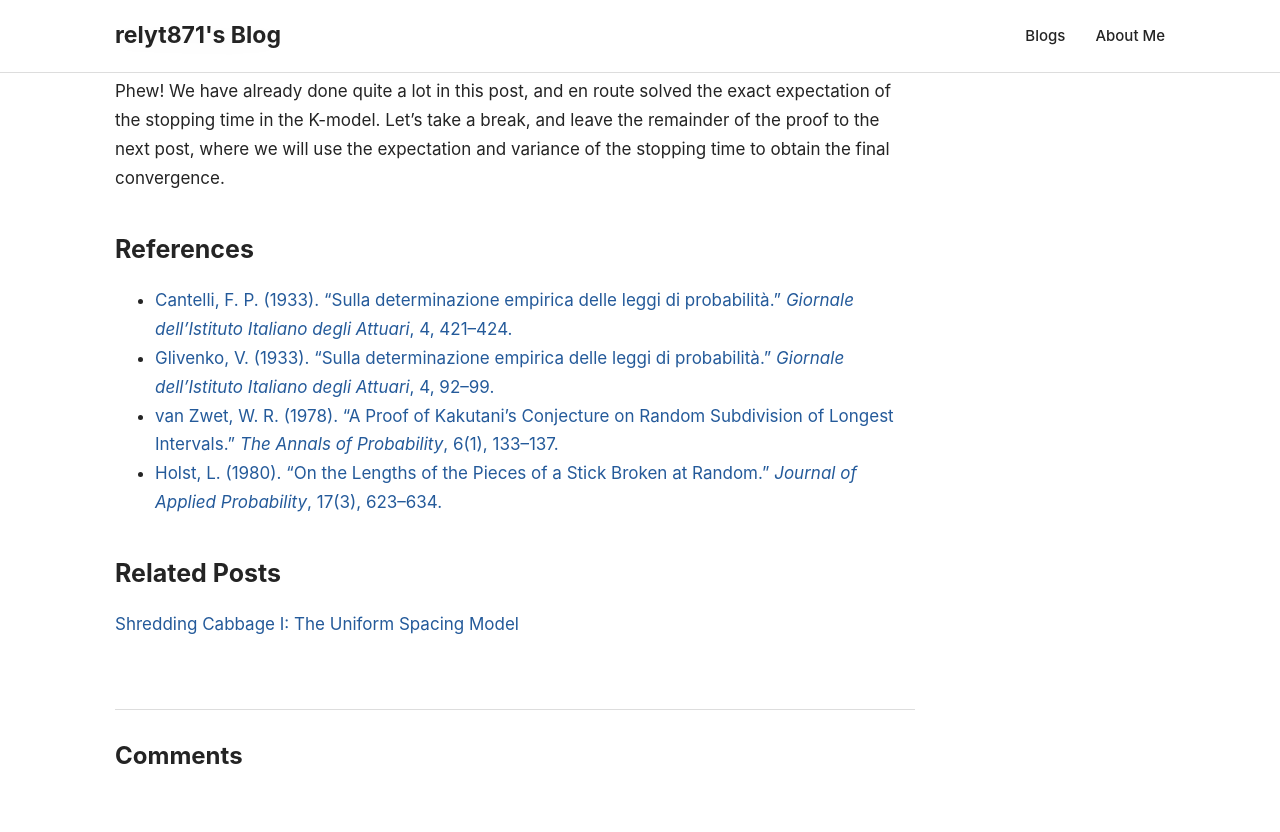
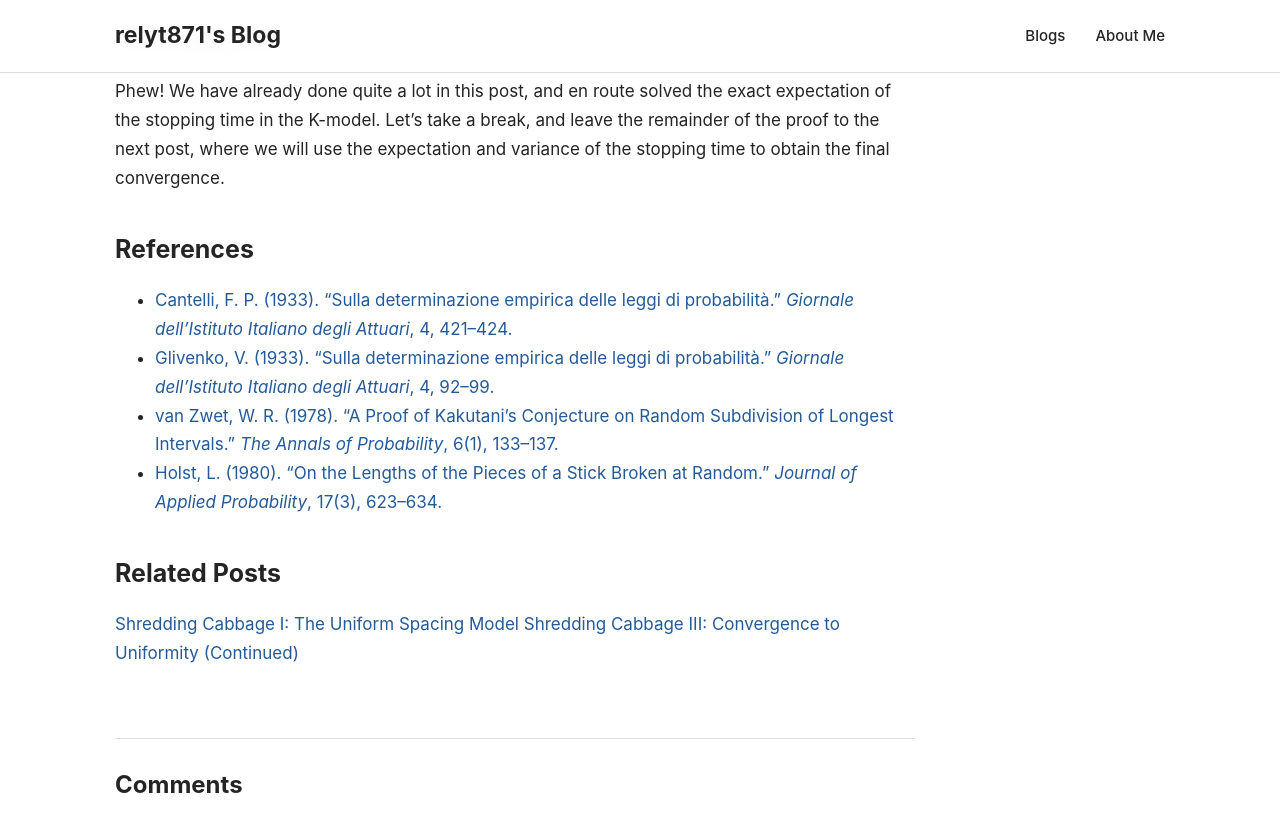
Before and after one commit to relyt871/relyt871.github.io, a Jekyll site: the page built from _posts/2026-07-16-Shredding-cabbage-II.md, in a window 1280 px wide and 900 px high, scrolled down 4215 px. Shown: the top 832 px of the window. Built offline with Jekyll 4.4.1, drawn with Linux system fonts in a browser that asks for light colours; nearby versions of some CDN libraries; Markdown is read by kramdown in place of the engine named in the settings; a script that is not in the unit is left out; comment, search, counter and statistics services are not loaded.

Commit message:
Update 2026-07-16-Shredding-cabbage-II.md

```diff
--- a/_posts/2026-07-16-Shredding-cabbage-II.md
+++ b/_posts/2026-07-16-Shredding-cabbage-II.md
@@ -155,3 +155,4 @@ Phew! We have already done quite a lot in this post, and en route solved the exa
 ## Related Posts
 
 [Shredding Cabbage I: The Uniform Spacing Model](https://relyt871.github.io/2026/07/15/Shredding-cabbage-I.html)
+[Shredding Cabbage III: Convergence to Uniformity (Continued)](https://relyt871.github.io/2026/07/17/Shredding-Cabbage-III.html)
```
